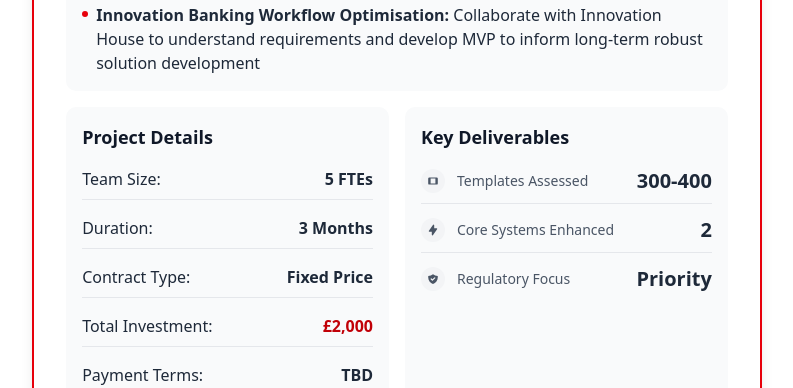
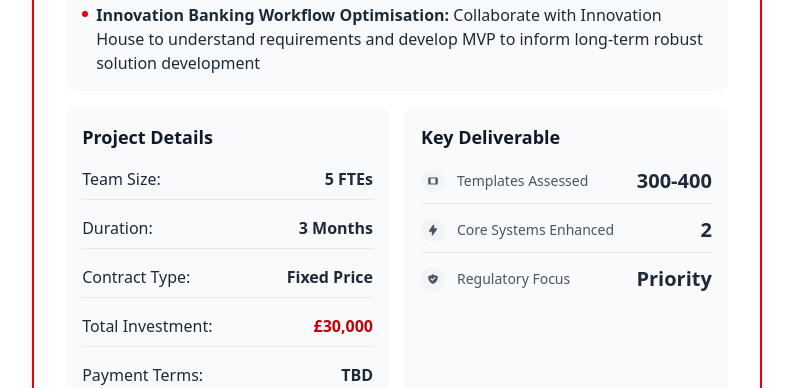
Before and after one commit to Cloud-Lobsters/acme-content-platform, a SvelteKit app: page /mini-bio in a window 1280 px wide. Shown: the part 5180-5568 px from the top of the page, without its empty margins (243-1036 px from the left). Built offline with nearby package versions, Linux system fonts and the light colour scheme.

Commit message:
Update total investment amount and correct key deliverables heading

```diff
--- a/src/routes/mini-bio/+page.svelte
+++ b/src/routes/mini-bio/+page.svelte
@@ -493,7 +493,7 @@
 							</div>
 							<div class="flex justify-between border-b border-gray-200 pb-2 print:border-gray-300">
 								<span class="font-medium">Total Investment:</span>
-								<span class="font-semibold text-red-700">£2,000</span>
+								<span class="font-semibold text-red-700">£30,000</span>
 							</div>
 							<div class="flex justify-between">
 								<span class="font-medium">Payment Terms:</span>
@@ -507,7 +507,7 @@
 						class="rounded-lg bg-gray-50 p-4 print:border print:border-gray-300 print:bg-white print:p-2"
 					>
 						<h3 class="mb-4 text-lg font-bold text-gray-900 print:mb-1 print:text-xs">
-							Key Deliverables
+							Key Deliverable
 						</h3>
 						<div class="space-y-3 print:space-y-1">
 							<!-- Templates Assessed -->
```
